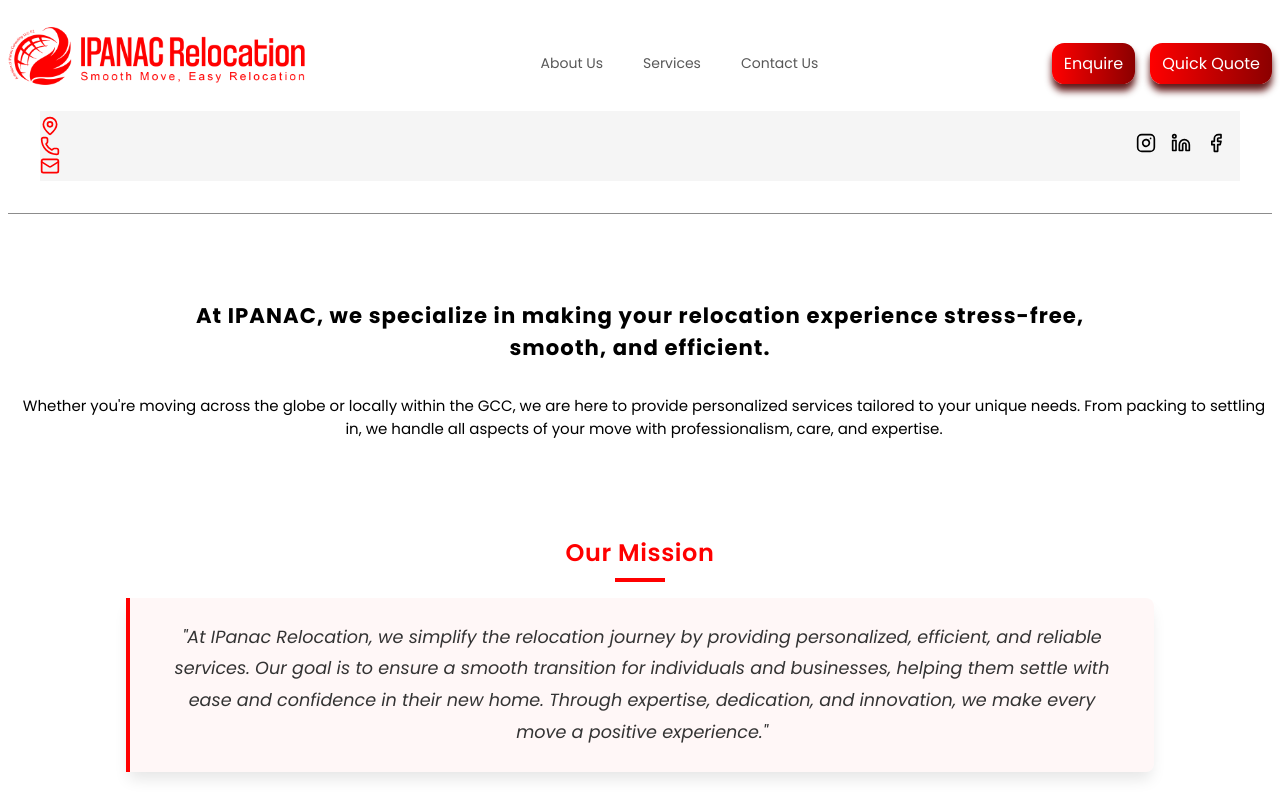
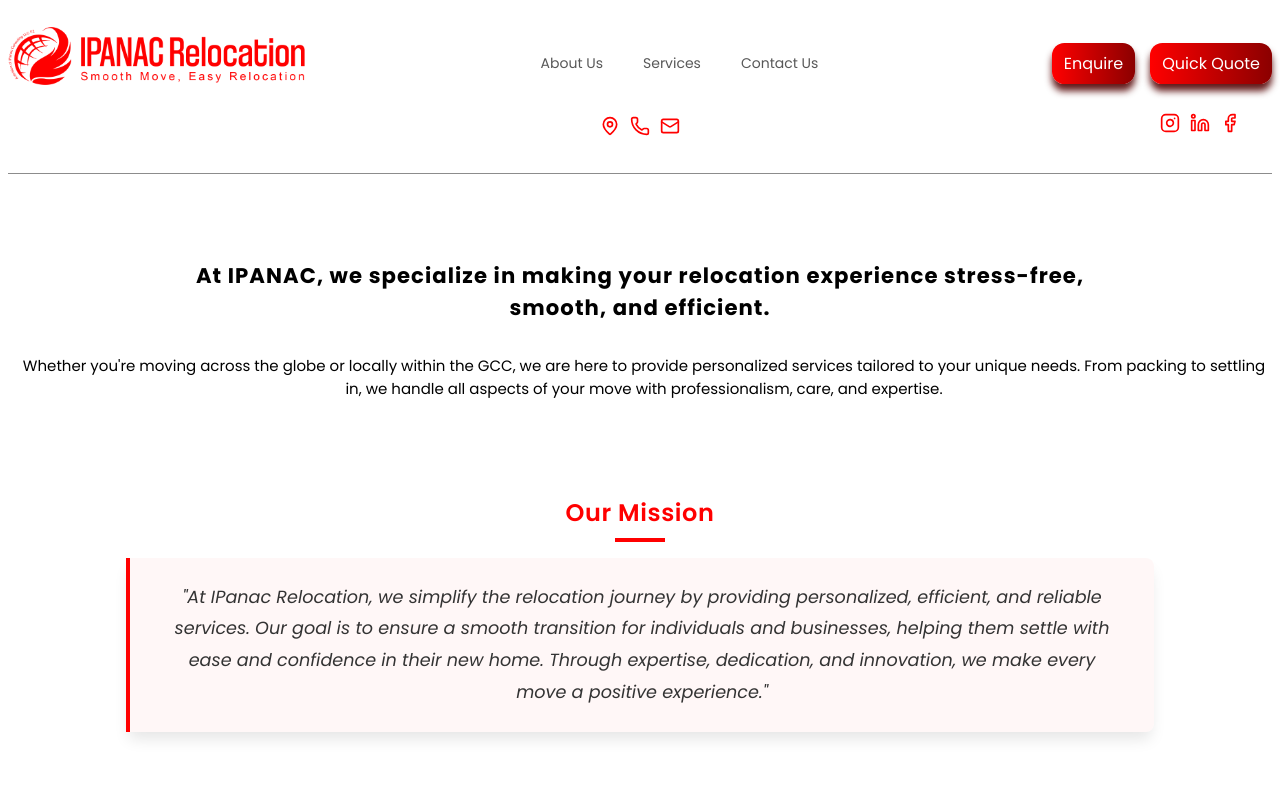
Before and after one commit to Mir-pes/ipanac-1, a React (Vite) app: page / in a window 1280 px wide. Shown: the top 800 px of the page. Built offline with nearby package versions, Linux system fonts and the light colour scheme.

Commit message:
Update Navbar.css

```diff
--- a/src/Navbar.css
+++ b/src/Navbar.css
@@ -1,95 +1,152 @@
 /* Contact Info */
 .contact-info {
     display: flex;
-    justify-content: space-between;
+    justify-content: center;
     align-items: center;
     width: 100%;
     font-size: 14px;
     padding: 5px 0;
-    background-color: whitesmoke;
-    transition: color 0.6s ease;
+    transition: all 0.3s ease;
+    position: relative;
+}
+
+/* Wrapper for contact icons to center them initially */
+.contact-icons-wrapper {
+    display: flex;
+    justify-content: center;
+    gap: 10px; /* Adjust this to control spacing between icons */
 }
 
 /* Contact Item (Icon + Text) */
 .contact-item {
     display: flex;
     align-items: center;
-    gap: 1px; /* Space between icon and text */
+    gap: 5px;
+    position: relative;
+    transition: all 0.5s ease; /* Smooth transition for movement */
+}
+
+/* Move address to the left */
+.address-item.moved {
+    transform: translateX(-150px); /* Adjust this value as needed */
+}
+
+/* Phone stays in the center, no transform needed */
+
+
+/* Move email to the right */
+.email-item.moved {
+    transform: translateX(150px); /* Adjust to avoid overlapping social icons */
 }
 
 /* Contact Icons (MapPin, Phone, Mail) */
 .contact-icon {
     color: red;
-    transition: color 0.3s ease;
+    transition: color 0.3s ease, transform 0.3s ease;
+    cursor: pointer;
 }
 
 .contact-icon:hover {
-    color: black; /* Match the hover color with other elements */
-    cursor: pointer;
+    color: #ff4d4d;
+    transform: scale(1.2) rotate(5deg);
 }
 
 .contact-icon-address {
     color: red;
-    transition: color 0.3s ease;
+    transition: color 0.3s ease, transform 0.3s ease;
     margin-left: 0.48px;
-}
-
-.contact-icon-address:hover{
-    color: black; /* Match the hover color with other elements */
     cursor: pointer;
 }
 
-.address {
+.contact-icon-address:hover {
+    color: #ff4d4d;
+    transform: scale(1.2) rotate(5deg);
+}
+
+.contact-icon:active,
+.contact-icon-address:active {
+    transform: scale(1.1) rotate(-5deg);
+}
+
+/* Animated Content Appearance */
+.address,
+.phone,
+.emailid {
     padding: 9px 10px;
-    color: black;
+    color: #333;
     font-size: 16.3px;
     font-weight: 400;
-    transition: color 0.3s ease;
-    margin-right: 38px;
+    opacity: 0;
+    transform: translateY(-20px) scale(0.9);
+    border-radius: 5px;
+    transition: all 0.5s ease-out;
+    margin-right: -148px;
 }
 
 .phone {
-    padding: 5px 10px;
-    color: black;
-    font-size: 16.3px;
-    font-weight: 400;
-    transition: color 0.3s ease;
-    margin-right: 56px;
+    margin-right: -150px;
 }
 
 .emailid {
-    padding: 5px 10px;
-    color: black;
-    font-size: 16.3px;
-    font-weight: 400;
-    transition: color 0.3s ease;
-    margin-right: 43px; /* Reduced from 60px to fit the layout better */
+    margin-right: 43px;
+}
+
+/* Show Animation */
+.address.show,
+.phone.show,
+.emailid.show {
+    opacity: 1;
+    transform: translateY(0) scale(1);
+    animation: bounceIn 0.6s ease-out forwards;
+}
+
+/* Bounce Animation */
+@keyframes bounceIn {
+    0% {
+        opacity: 0;
+        transform: translateY(-20px) scale(0.9);
+    }
+    60% {
+        transform: translateY(5px) scale(1.05);
+    }
+    100% {
+        opacity: 1;
+        transform: translateY(0) scale(1);
+    }
 }
 
 /* Email and Social Container */
 .email-and-social {
+    position: absolute;
+    right: 0;
+    top: 50%;
+    transform: translateY(-50%);
     display: flex;
     align-items: center;
-    gap: 10px; /* Space between email and social icons */
+    gap: 10px;
 }
 
 /* Social Handles Container */
 .social-handles {
     display: flex;
     align-items: center;
-    gap: 8px; /* Space between Instagram and LinkedIn icons */
-    margin-right: 7px;
+    gap: 10px;
+    margin-right: 0;
 }
 
 /* Social Icons */
 .social-icon {
-    color: black;
-    transition: color 0.3s ease;
-    margin-right: 7px;
+    color: red;
+    transition: color 0.3s ease, transform 0.3s ease;
 }
 
 .social-icon:hover {
-    color: red; /* Match the hover color with other elements */
+    color: #ff4d4d;
+    transform: scale(1.2) rotate(5deg);
+}
+
+.social-icon:active {
+    transform: scale(1.1) rotate(-5deg);
 }
 
 /* Navbar Styles */
@@ -109,7 +166,6 @@
     margin: 0 auto;
     position: relative;
     font-size: 14px;
-
     color: white;
 }
 
@@ -127,7 +183,6 @@
     gap: 15px;
     margin-top: 6.5px;
 }
-
 
 /* Logo and Title */
 .logo-container {
@@ -177,7 +232,10 @@
     opacity: 1;
 }
 
-.title, .title:hover, .title:visited, .title:active {
+.title,
+.title:hover,
+.title:visited,
+.title:active {
     text-decoration: none !important;
 }
 
@@ -258,7 +316,7 @@
     border-radius: 12.3px;
 }
 
-.register:hover{
+.register:hover {
     background-color: red;
     transform: translateY(-3.2px);
     box-shadow: 0 6px 8px rgba(0, 0, 0, 0.2);
@@ -280,7 +338,6 @@
 }
 
 /* Media Queries for Mobile Responsiveness */
-/* Responsive adjustments - Add this at the end of your CSS */
 @media (max-width: 1024px) {
     .contact-info {
         flex-wrap: wrap;
@@ -292,7 +349,9 @@
         margin: 5px 10px;
     }
 
-    .address, .phone, .emailid {
+    .address,
+    .phone,
+    .emailid {
         font-size: 14px;
         margin-right: 0;
         padding: 5px;
@@ -320,7 +379,8 @@
         display: block;
     }
 
-    .nav-links, .auth-buttons {
+    .nav-links,
+    .auth-buttons {
         display: none;
     }
 
@@ -358,7 +418,8 @@
         height: 50px;
     }
 
-    .sign-in, .register {
+    .sign-in,
+    .register {
         padding: 8px 15px;
         font-size: 14px;
     }
```
